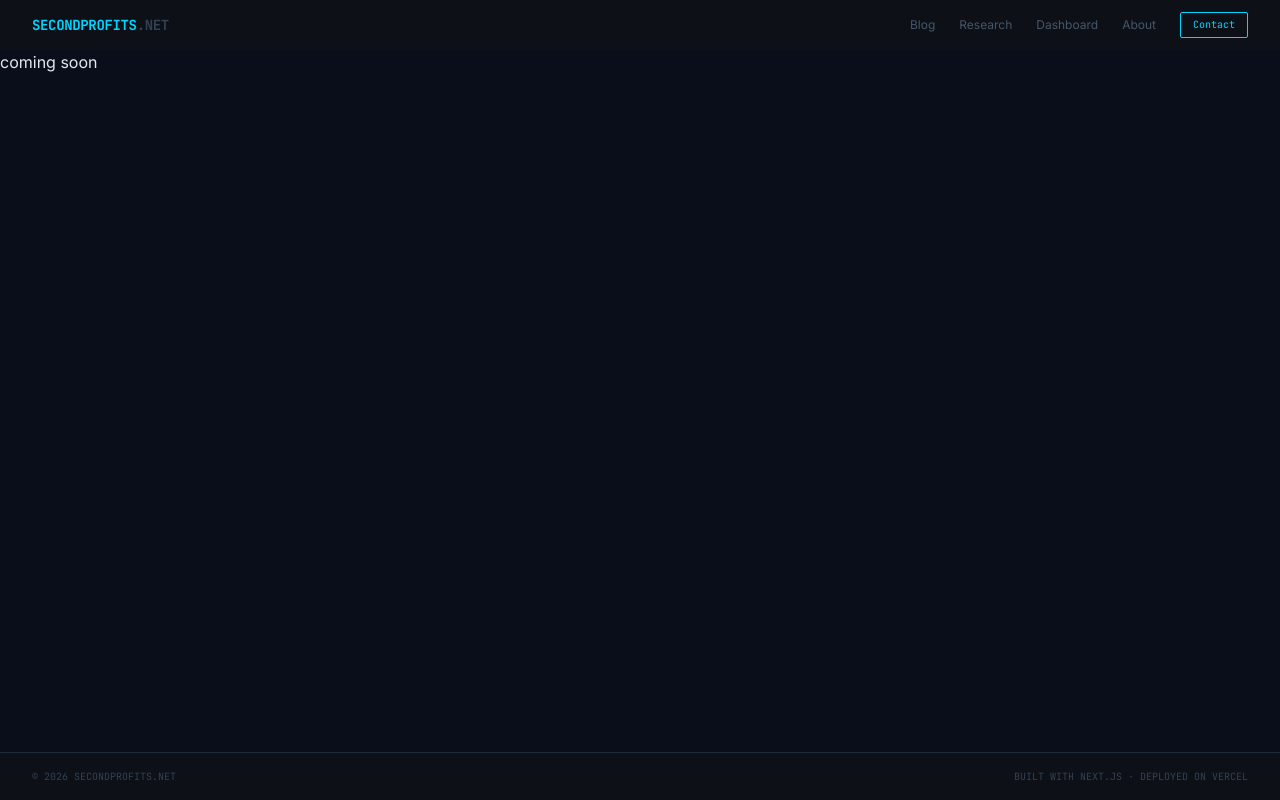
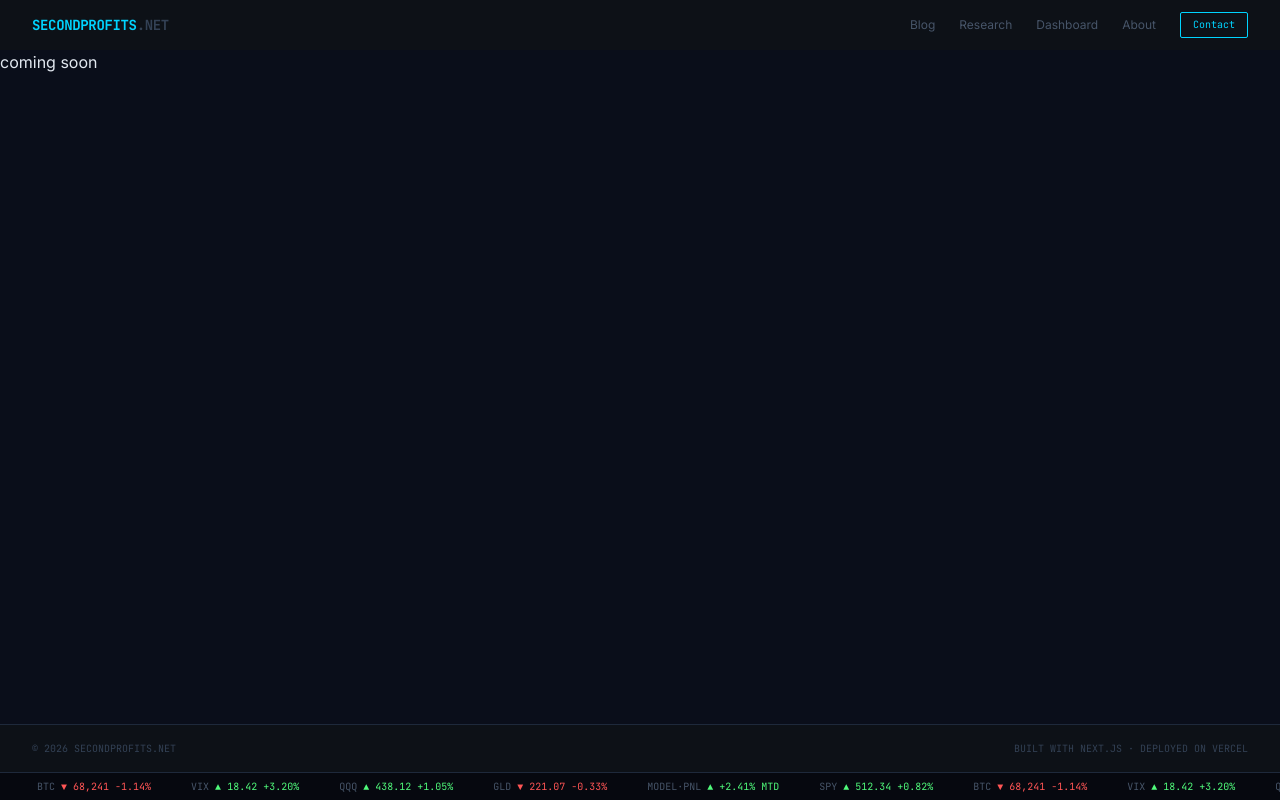
Before and after one commit to appravi18/spweb, a Next.js app: page / in a window 1280 px wide. Built offline with nearby package versions, Linux system fonts and the light colour scheme.

Commit message:
feat: add scrolling market ticker strip

```diff
--- a/app/layout.tsx
+++ b/app/layout.tsx
@@ -2,6 +2,7 @@ import type { Metadata } from 'next'
 import './globals.css'
 import Navbar from '@/components/nav/Navbar'
 import Footer from '@/components/ui/Footer'
+import MarketTicker from '@/components/ui/MarketTicker'
 
 export const metadata: Metadata = {
   title: 'SecondProfits — Deep Learning for Trading',
@@ -15,6 +16,7 @@ export default function RootLayout({ children }: { children: React.ReactNode })
         <Navbar />
         <main className="flex-1">{children}</main>
         <Footer />
+        <MarketTicker />
       </body>
     </html>
   )
--- /dev/null
+++ b/components/ui/MarketTicker.tsx
@@ -0,0 +1,20 @@
+import { TICKER_ITEMS } from '@/lib/mockData'
+
+export default function MarketTicker() {
+  const items = [...TICKER_ITEMS, ...TICKER_ITEMS] // duplicate for seamless loop
+
+  return (
+    <div className="bg-[#06080f] border-t border-border-dim overflow-hidden py-1.5">
+      <div className="flex whitespace-nowrap animate-[ticker_30s_linear_infinite]">
+        {items.map((item, i) => (
+          <span key={i} className="inline-flex items-center gap-1.5 mr-10 font-mono text-[10px]">
+            <span className="text-text-dim">{item.sym}</span>
+            <span className={item.up ? 'text-up' : 'text-down'}>
+              {item.up ? '▲' : '▼'} {item.price} {item.change}
+            </span>
+          </span>
+        ))}
+      </div>
+    </div>
+  )
+}
```
